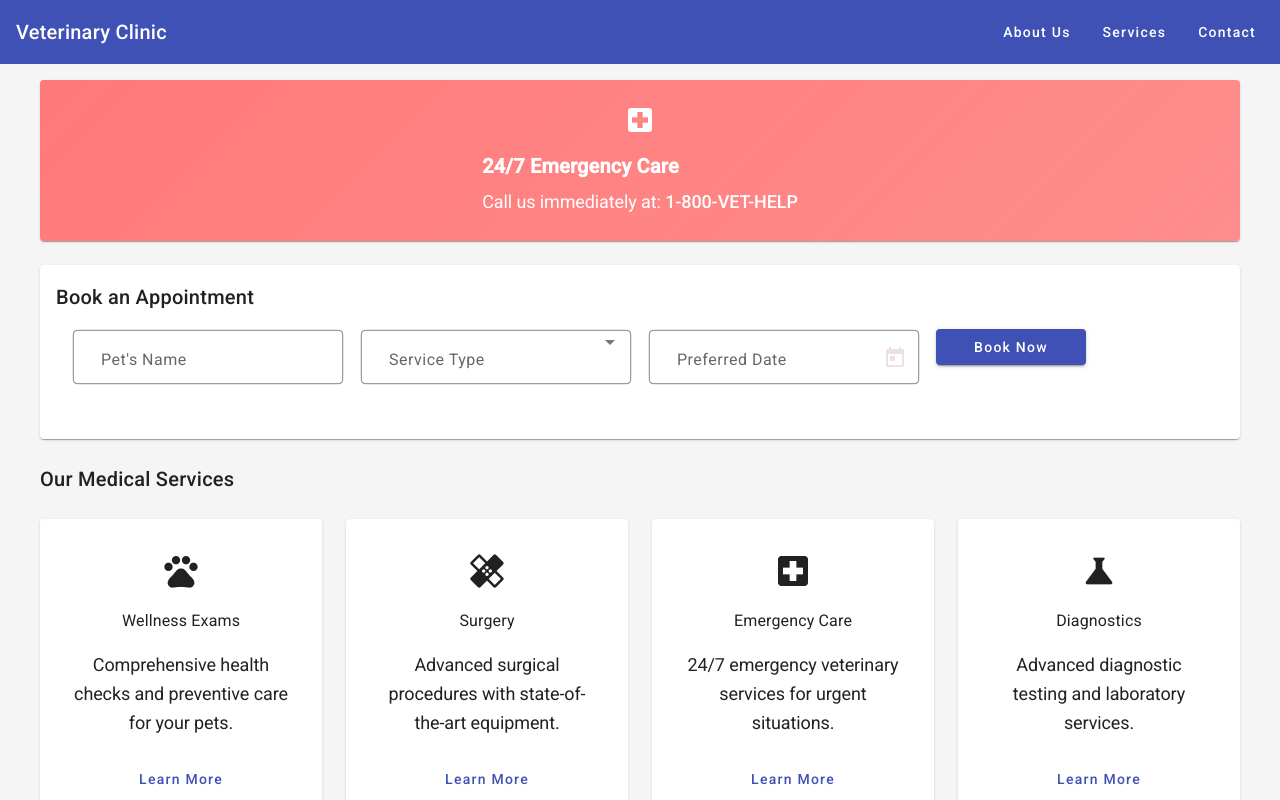
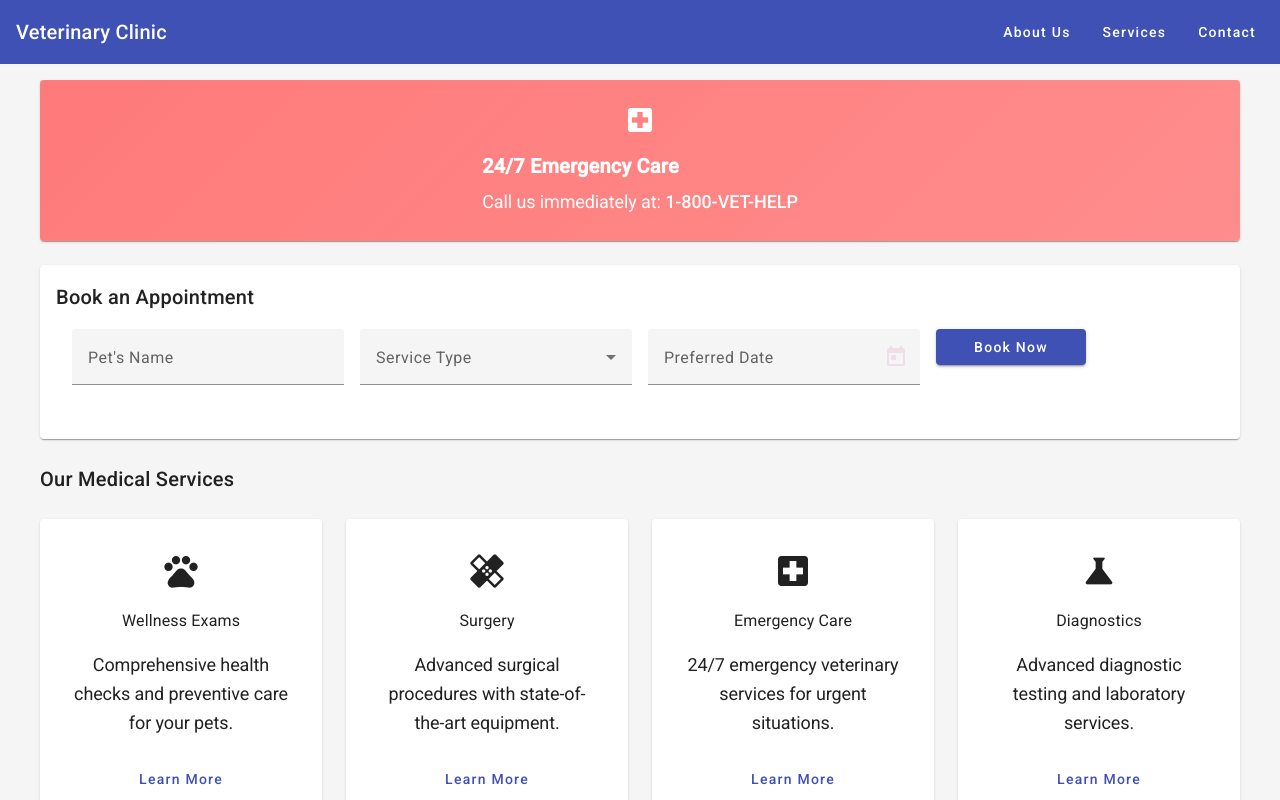
Before and after one commit to futurusticdev/angular, an Angular app in the folder my-material-app/: page / in a window 1280 px wide. Shown: the top 800 px of the page. Built offline with nearby package versions, Linux system fonts and the light colour scheme.

Commit message:
fix: remove custom form field styles and use Material defaults

```diff
--- a/my-material-app/src/app/home/home.component.html
+++ b/my-material-app/src/app/home/home.component.html
@@ -4,7 +4,9 @@
     <mat-icon>local_hospital</mat-icon>
     <div class="emergency-content">
       <h3>24/7 Emergency Care</h3>
-      <p>Call us immediately at: <a href="tel:1-800-VET-HELP">1-800-VET-HELP</a></p>
+      <p>
+        Call us immediately at: <a href="tel:1-800-VET-HELP">1-800-VET-HELP</a>
+      </p>
     </div>
   </mat-card>
 
@@ -15,12 +17,12 @@
     </mat-card-header>
     <mat-card-content>
       <form class="booking-form">
-        <mat-form-field appearance="outline">
+        <mat-form-field appearance="fill">
           <mat-label>Pet's Name</mat-label>
-          <input matInput placeholder="Enter pet's name">
+          <input matInput placeholder="Enter pet's name" />
         </mat-form-field>
 
-        <mat-form-field appearance="outline">
+        <mat-form-field appearance="fill">
           <mat-label>Service Type</mat-label>
           <mat-select>
             <mat-option value="checkup">Regular Checkup</mat-option>
@@ -30,10 +32,13 @@
           </mat-select>
         </mat-form-field>
 
-        <mat-form-field appearance="outline">
+        <mat-form-field appearance="fill">
           <mat-label>Preferred Date</mat-label>
-          <input matInput [matDatepicker]="picker">
-          <mat-datepicker-toggle matIconSuffix [for]="picker"></mat-datepicker-toggle>
+          <input matInput [matDatepicker]="picker" />
+          <mat-datepicker-toggle
+            matIconSuffix
+            [for]="picker"
+          ></mat-datepicker-toggle>
           <mat-datepicker #picker></mat-datepicker>
         </mat-form-field>
 
@@ -47,9 +52,9 @@
     <h2>Our Medical Services</h2>
     <div class="services-grid">
       <mat-card *ngFor="let service of featuredServices">
-        <mat-icon>{{service.icon}}</mat-icon>
-        <h3>{{service.name}}</h3>
-        <p>{{service.description}}</p>
+        <mat-icon>{{ service.icon }}</mat-icon>
+        <h3>{{ service.name }}</h3>
+        <p>{{ service.description }}</p>
         <button mat-button color="primary">Learn More</button>
       </mat-card>
     </div>
@@ -65,7 +70,10 @@
         <mat-card-subtitle>Chief Veterinarian</mat-card-subtitle>
       </mat-card-header>
       <mat-card-content>
-        <p>Specializing in small animal medicine with over 15 years of experience.</p>
+        <p>
+          Specializing in small animal medicine with over 15 years of
+          experience.
+        </p>
         <mat-chip-set>
           <mat-chip>Surgery</mat-chip>
           <mat-chip>Internal Medicine</mat-chip>
@@ -82,10 +90,10 @@
       <mat-card *ngFor="let testimonial of testimonials">
         <mat-card-content>
           <mat-icon class="quote-icon">format_quote</mat-icon>
-          <p class="testimonial-text">"{{testimonial.text}}"</p>
+          <p class="testimonial-text">"{{ testimonial.text }}"</p>
           <div class="testimonial-author">
-            <strong>{{testimonial.author}}</strong>
-            <span>{{testimonial.petName}}'s Parent</span>
+            <strong>{{ testimonial.author }}</strong>
+            <span>{{ testimonial.petName }}'s Parent</span>
           </div>
         </mat-card-content>
       </mat-card>
@@ -99,11 +107,11 @@
       <mat-card *ngFor="let post of blogPosts">
         <mat-card-header>
           <mat-icon mat-card-avatar>article</mat-icon>
-          <mat-card-title>{{post.title}}</mat-card-title>
-          <mat-card-subtitle>{{post.date}}</mat-card-subtitle>
+          <mat-card-title>{{ post.title }}</mat-card-title>
+          <mat-card-subtitle>{{ post.date }}</mat-card-subtitle>
         </mat-card-header>
         <mat-card-content>
-          <p>{{post.excerpt}}</p>
+          <p>{{ post.excerpt }}</p>
         </mat-card-content>
         <mat-card-actions>
           <button mat-button color="primary">Read More</button>
--- a/my-material-app/src/styles.scss
+++ b/my-material-app/src/styles.scss
@@ -45,10 +45,7 @@
   /* Form Elements */
   --input-height: 3.5rem;
   --input-padding: 1rem;
-  --input-border: 1px solid rgba(0, 0, 0, 0.1);
   --input-radius: 8px;
-  --input-shadow: inset 0 1px 2px rgba(0, 0, 0, 0.05);
-  --label-size: 0.875rem;
 }
 
 /* Global styles */
@@ -232,117 +229,19 @@ p,
   border-top: 1px solid rgba(0, 0, 0, 0.05);
 }
 
-/* Form Field Overrides */
+/* Remove all form field styles */
 .mat-mdc-form-field {
-  --mdc-filled-text-field-container-shape: var(--input-radius);
-  --mdc-filled-text-field-container-padding-left: var(--input-padding);
-  --mdc-filled-text-field-container-padding-right: var(--input-padding);
-  --mdc-filled-text-field-input-text-placeholder-color: rgba(0, 0, 0, 0.4);
   width: 100%;
-
-  .mdc-text-field {
-    background-color: white !important;
-    border-radius: var(--input-radius);
-    padding: 0 !important;
-    height: var(--input-height);
-    border: 1px solid rgba(0, 0, 0, 0.1);
-    transition: all var(--transition-base);
-
-    &:hover:not(.mdc-text-field--disabled) {
-      border-color: rgba(0, 0, 0, 0.2);
-    }
-
-    &.mdc-text-field--focused {
-      border-color: var(--color-primary, #1976d2);
-      border-width: 1px !important;
-      box-shadow: 0 0 0 3px rgba(25, 118, 210, 0.1);
-    }
-
-    &:not(.mdc-text-field--disabled) .mdc-floating-label {
-      color: rgba(0, 0, 0, 0.6);
-    }
-
-    .mdc-floating-label {
-      top: 50%;
-      transform: translateY(-50%);
-      left: var(--input-padding);
-      pointer-events: none;
-    }
-
-    .mdc-floating-label--float-above {
-      transform: translateY(-106%) scale(0.75);
-    }
-
-    .mat-mdc-form-field-infix {
-      padding: 0 var(--input-padding) !important;
-      min-height: var(--input-height);
-    }
-
-    .mdc-line-ripple {
-      display: none;
-    }
-  }
-
-  // Input specific styles
-  .mat-mdc-input-element {
-    padding: 0;
-    margin-top: 0 !important;
-    caret-color: var(--color-primary, #1976d2);
-  }
-
-  // Select specific styles
-  .mat-mdc-select {
-    padding: 0;
-  }
-
-  // Datepicker toggle
-  .mat-datepicker-toggle {
-    color: rgba(0, 0, 0, 0.54);
-  }
-
-  // Error state
-  &.mat-form-field-invalid {
-    .mdc-text-field {
-      border-color: var(--color-error, #f44336);
-    }
-
-    .mat-error {
-      font-size: 0.875rem;
-      margin-top: 0.25rem;
-      animation: slideIn 0.3s ease-out;
-    }
-  }
 }
 
-// Select panel styles
+// Remove select panel styles
 .mat-mdc-select-panel {
-  border-radius: var(--input-radius) !important;
-  box-shadow: var(--shadow-lg) !important;
-  background: white;
   margin-top: 4px !important;
-
-  .mat-mdc-option {
-    min-height: 48px;
-
-    &:hover:not(.mdc-list-item--disabled) {
-      background: rgba(25, 118, 210, 0.04);
-    }
-
-    &.mat-mdc-option-active {
-      background: rgba(25, 118, 210, 0.08);
-    }
-  }
 }
 
-// Datepicker styles
+// Remove datepicker styles
 .mat-datepicker-content {
-  border-radius: var(--input-radius) !important;
-  box-shadow: var(--shadow-lg) !important;
   margin-top: 4px !important;
-
-  .mat-calendar {
-    border-radius: inherit;
-  }
 }
 
 /* Utility classes */
```
